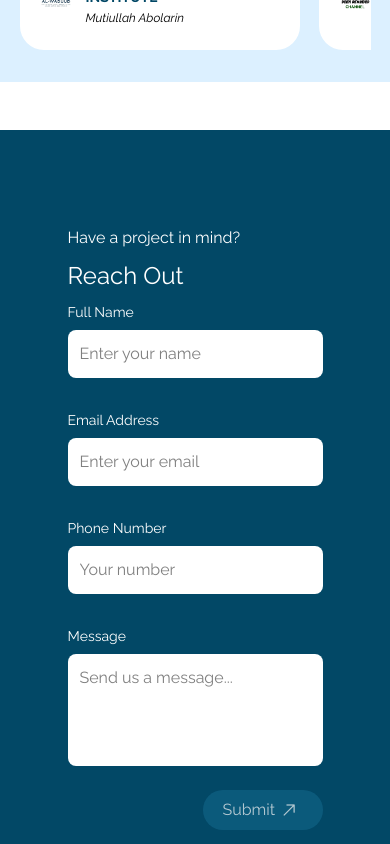
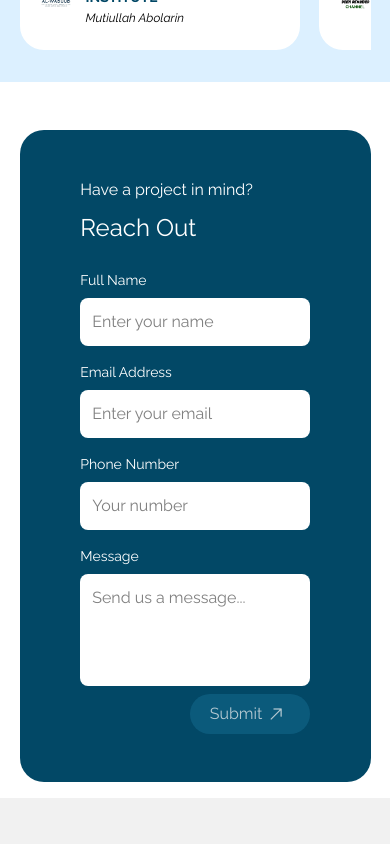
Before and after one commit to Adekunle-hub/sobisay, a React (Vite) app: page / in a window 390 px wide. Shown: the part 5160-6004 px from the top of the page. Built offline with nearby package versions, Linux system fonts and the light colour scheme.

Commit message:
finishing touches

```diff
--- a/src/components/Contact.tsx
+++ b/src/components/Contact.tsx
@@ -18,6 +18,8 @@ const Contact = () => {
   const [isFormValid, setIsFormValid] = useState(false);
   const [enableButton, setEnableButton] = useState(false);
   const [isLoading, setIsLoading] = useState(false);
+
+  const key: string = import.meta.env.VITE_WEB3FORMS_KEY;
 
   const emailRegex = /^[a-zA-Z0-9._%+-]+@[a-zA-Z0-9.-]+\.[a-zA-Z]{2,}$/;
   const phoneNumberRegex =
@@ -44,12 +46,12 @@ const Contact = () => {
 
   const onSubmit = async (event: React.FormEvent<HTMLFormElement>) => {
     event.preventDefault();
-    const formData = new FormData(event.currentTarget);
+
     setFormErrors(validate(formValue));
     setIsSubmit(true);
     setIsLoading(true);
     setFormValues(initialValues);
-    formData.append("access_key", "20104d1f-a9ad-47d4-b59c-a3b1e7f7b689");
+
     try {
       await toast.promise(
         fetch("https://api.web3forms.com/submit", {
@@ -58,18 +60,21 @@ const Contact = () => {
             "Content-Type": "application/json",
             Accept: "application/json",
           },
-          body: JSON.stringify(Object.fromEntries(formData)),
-        }).
-        then(async(res) =>
-        {
-          if(!res.ok){
-            const errorData = await res.json().catch(()=>({}))
-            throw new Error(errorData.message || "Message not sent")
-          }
-          return res.json()
-        }
-          ).catch(err =>{
-            throw new Error (err || "Message not sent")
+          body: JSON.stringify({
+            access_key: key,
+            name: "Ishola Mujeeb",
+            email: "softwork4gold@gmail.com",
+          }),
+        })
+          .then(async (res) => {
+            if (!res.ok) {
+              const errorData = await res.json().catch(() => ({}));
+              throw new Error(errorData.message || "Message not sent");
+            }
+            return res.json();
+          })
+          .catch((err) => {
+            throw new Error(err || "Message not sent");
           }),
         {
           loading: "Sending your message...",
@@ -81,10 +86,10 @@ const Contact = () => {
               throw new Error(res.message);
             }
           },
-          error: (err) => err.message
+          error: (err) => err.message,
         }
       );
-    }finally {
+    } finally {
       setIsLoading(false);
     }
   };
@@ -120,13 +125,10 @@ const Contact = () => {
   }, [formErrors]);
 
   return (
-    <div className="bg-[#024866] mt-[3rem]">
+    <div className="bg-[#024866] w-[90%] p-[3rem]  rounded-3xl mx-auto mt-[3rem]">
       <MaxContainer>
-        <fieldset
-          id="Contact Us"
-          className="md:pt-[7rem]  w-[90%] mx-auto  pt-[3rem]"
-        >
-          <section className=" flex rounded-3xl   p-[3rem] flex-col md:flex-row mx-auto md:gap-[4rem] ">
+        <fieldset id="Contact Us" className="md:pt-[7rem]  w-[90%] mx-auto ">
+          <section className=" flex flex-col md:flex-row mx-auto md:gap-[4rem] gap-[1rem] ">
             <div className="lg:w-[30%] w-[100%]  md:pr-[4rem]">
               <p className="md:text-xl text-base pb-[10px] md:pb-[1rem] text-white">
                 Have a project in mind?
@@ -140,7 +142,7 @@ const Contact = () => {
               <Toaster position="top-right" />
               <form
                 onSubmit={onSubmit}
-                className="flex relative flex-col gap-6"
+                className="flex relative flex-col md:gap-6 gap-2"
               >
                 <div className="flex flex-col  gap-2">
                   <label
```
Also changed, not shown: 1 other file (tests, documents, lock files or other folders).
